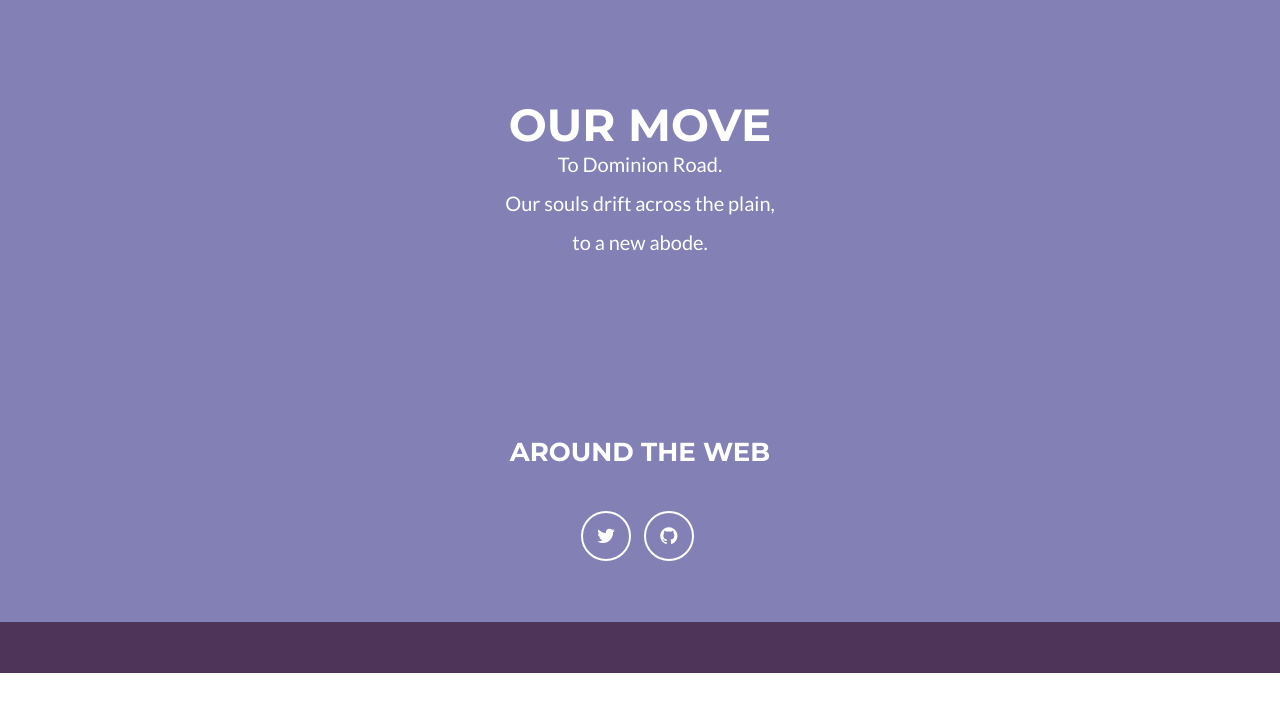
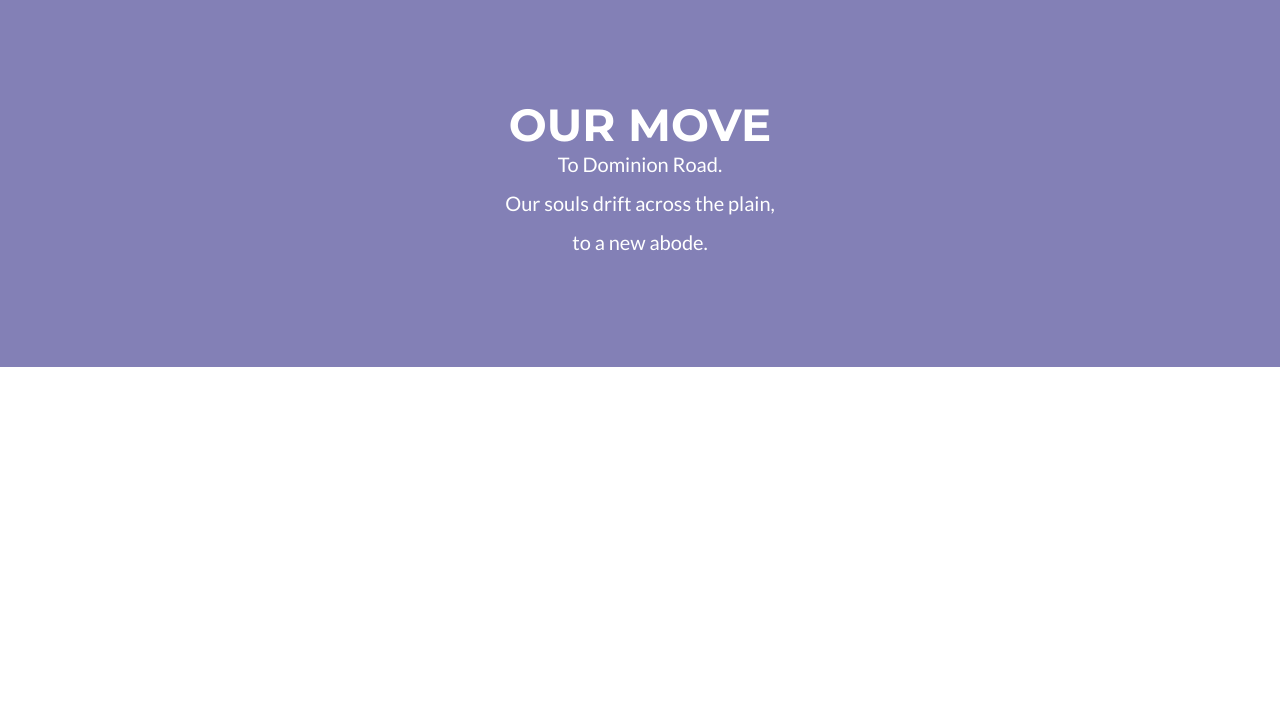
Before and after one commit to foopod/swiftpoetry, a Jekyll site: the page built from _poems/dominion-road.md, in a window 1280 px wide. Shown: the top 712 px of the page. Built offline with Jekyll 4.4.1, drawn with Linux system fonts in a browser that asks for light colours.

Commit message:
Update poem.html

```diff
--- a/_layouts/poem.html
+++ b/_layouts/poem.html
@@ -12,8 +12,5 @@
         </div>
     </section>
 
-
-    {% include footer.html %}
-    {% include js.html %}
     </body>
 </html>
```
